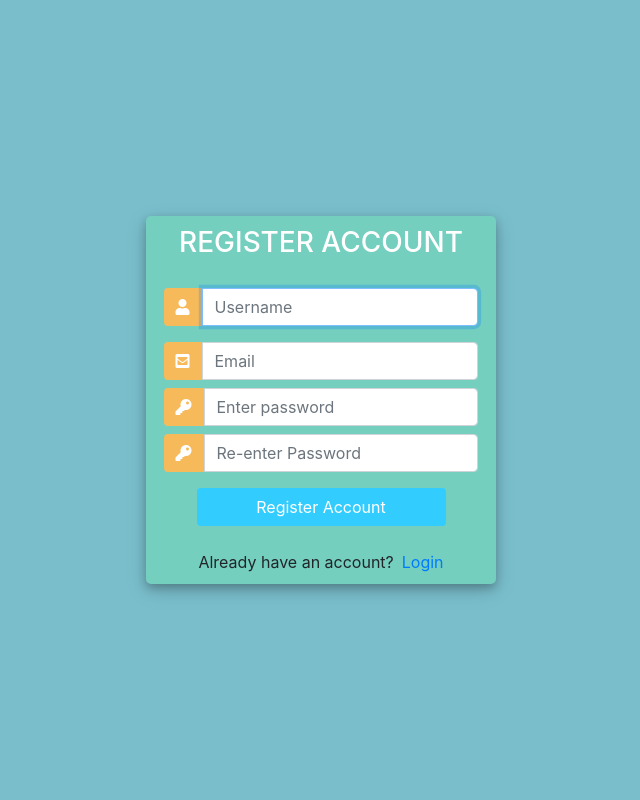
After one commit to AlvinMascrene/CustomerManagement-django, a Django app: page /register/ in a window 1280 px wide. The commit adds this page. Shown: the whole page, without its empty margins (319-959 px from the left). Run offline with Django 3.2, Linux system fonts and the light colour scheme; some libraries are stand-ins or nearby versions.

Commit message:
Added Register and Login pages

```diff
--- a/accounts/forms.py
+++ b/accounts/forms.py
@@ -1,7 +1,16 @@
 from django.forms import ModelForm
+from django.contrib.auth.forms import UserCreationForm
+from django.contrib.auth.models import User
+from django import forms
+
 from .models import Order
 
 class OrderForm(ModelForm):
     class Meta:
         model = Order
         fields = '__all__'
+
+class CreateUserForm(UserCreationForm):
+    class Meta:
+        model = User
+        fields = ['username', 'email', 'password1', 'password2']
--- a/accounts/templates/accounts/dashboard.html
+++ b/accounts/templates/accounts/dashboard.html
@@ -10,7 +10,7 @@
         <h5>CUSTOMERS:
             <hr>
             <div class="card card-body">
-                <a class="btn btn-primary btn-sm btn-block" href="">Create Customer</a>
+                <a class="btn btn-primary btn-sm btn-block" href="{% url 'register' %}">Create Customer</a>
                 <table class="table table-sm">
                     <tr>
                         <th></th>
--- /dev/null
+++ b/accounts/templates/accounts/register.html
@@ -0,0 +1,137 @@
+<!DOCTYPE html>
+<html>
+
+<head>
+	<title>Login</title>
+	<link rel="stylesheet" href="https://stackpath.bootstrapcdn.com/bootstrap/4.1.3/css/bootstrap.min.css" integrity="sha384-MCw98/SFnGE8fJT3GXwEOngsV7Zt27NXFoaoApmYm81iuXoPkFOJwJ8ERdknLPMO" crossorigin="anonymous">
+	<script src="https://ajax.googleapis.com/ajax/libs/jquery/3.3.1/jquery.min.js"></script>
+	<link rel="stylesheet" href="https://use.fontawesome.com/releases/v5.6.1/css/all.css" integrity="sha384-gfdkjb5BdAXd+lj+gudLWI+BXq4IuLW5IT+brZEZsLFm++aCMlF1V92rMkPaX4PP" crossorigin="anonymous">
+
+	<style>
+		body,
+		html {
+			margin: 0;
+			padding: 0;
+			height: 100%;
+			background: #7abecc !important;
+		}
+		.user_card {
+			width: 350px;
+			margin-top: auto;
+			margin-bottom: auto;
+			background: #74cfbf;
+			position: relative;
+			display: flex;
+			justify-content: center;
+			flex-direction: column;
+			padding: 10px;
+			box-shadow: 0 4px 8px 0 rgba(0, 0, 0, 0.2), 0 6px 20px 0 rgba(0, 0, 0, 0.19);
+			-webkit-box-shadow: 0 4px 8px 0 rgba(0, 0, 0, 0.2), 0 6px 20px 0 rgba(0, 0, 0, 0.19);
+			-moz-box-shadow: 0 4px 8px 0 rgba(0, 0, 0, 0.2), 0 6px 20px 0 rgba(0, 0, 0, 0.19);
+			border-radius: 5px;
+
+		}
+
+		.form_container {
+			margin-top: 20px;
+		}
+
+		#form-title{
+			color: #fff;
+		}
+		.login_btn {
+			width: 100%;
+			background: #33ccff !important;
+			color: white !important;
+		}
+		.login_btn:focus {
+			box-shadow: none !important;
+			outline: 0px !important;
+		}
+		.login_container {
+			padding: 0 2rem;
+		}
+		.input-group-text {
+			background: #f7ba5b !important;
+			color: white !important;
+			border: 0 !important;
+			border-radius: 0.25rem 0 0 0.25rem !important;
+		}
+		.input_user,
+		.input_pass:focus {
+			box-shadow: none !important;
+			outline: 0px !important;
+		}
+
+	</style>
+
+</head>
+<body>
+	<div class="container h-100">
+		<div class="d-flex justify-content-center h-100">
+			<div class="user_card">
+				<div class="d-flex justify-content-center">
+					<h3 id="form-title">REGISTER ACCOUNT</h3>
+				</div>
+				<div class="d-flex justify-content-center form_container">
+
+					<form method="POST" action="">
+                        {% csrf_token %}
+						<div class="input-group mb-3">
+							<div class="input-group-append">
+								<span class="input-group-text"><i class="fas fa-user"></i></span>
+							</div>
+							{{ form.username }}
+						</div>
+						<div class="input-group mb-2">
+							<div class="input-group-append">
+								<span class="input-group-text"><i class="fas fa-envelope-square"></i></span>
+							</div>
+							{{ form.email }}
+						</div>
+						<div class="input-group mb-2">
+							<div class="input-group-append">
+								<span class="input-group-text"><i class="fas fa-key"></i></span>
+							</div>
+							{{ form.password1 }}
+						</div>
+						<div class="input-group mb-2">
+							<div class="input-group-append">
+								<span class="input-group-text"><i class="fas fa-key"></i></span>
+							</div>
+							{{ form.password2 }}
+						</div>
+
+				   		<div class="d-flex justify-content-center mt-3 login_container">
+				 			<input class="btn login_btn" type="submit" value="Register Account">
+				   		</div>
+					</form>
+                </div>
+                {{ form.errors }}
+				<div class="mt-4">
+					<div class="d-flex justify-content-center links">
+						Already have an account? <a href="{% url 'login' %}" class="ml-2">Login</a>
+					</div>
+				</div>
+			</div>
+		</div>
+	</div>
+	<script>
+						/* Because i didnt set placeholder values in forms.py they will be set here using vanilla Javascript
+		//We start indexing at one because CSRF_token is considered and input field
+		 */
+
+		//Query All input fields
+		var form_fields = document.getElementsByTagName('input')
+		form_fields[1].placeholder='Username';
+		form_fields[2].placeholder='Email';
+		form_fields[3].placeholder='Enter password';
+		form_fields[4].placeholder='Re-enter Password';
+
+
+		for (var field in form_fields){
+			form_fields[field].className += ' form-control'
+		}
+	</script>
+</body>
+</html>
--- a/accounts/urls.py
+++ b/accounts/urls.py
@@ -6,6 +6,9 @@ from . import views
 urlpatterns = [
     # path('admin/', admin.site.urls),
     path('', views.home, name='home'),
+    path('register/', views.registerPage, name='register'),
+    path('login/', views.loginPage, name='login'),
+    path('logout/', views.logoutUser, name='logout'),
     path('about/', views.contact, name='about'),
     path('products/', views.products, name='products'),
     path('customer/<str:pk_test>/', views.customers, name='customer'),
--- a/accounts/views.py
+++ b/accounts/views.py
@@ -1,11 +1,66 @@
 from django.shortcuts import render, redirect
 from django.http import HttpResponse
+from django.forms import inlineformset_factory
+from django.contrib.auth.forms import UserCreationForm
+from django.contrib import messages
+from django.contrib.auth import authenticate, login, logout
+from django.contrib.auth.decorators import login_required
+
 from .models import *
-from .forms import OrderForm
-from django.forms import inlineformset_factory
+from .forms import OrderForm, CreateUserForm
 from .filters import OrderFilter
+
 # Create your views here.
 
+def registerPage(request):
+    if request.user.is_authenticated :
+        return redirect('home')
+    else :
+        # form = UserCreationForm()
+        form = CreateUserForm()
+        if request.method == 'POST':
+            # form = UserCreationForm(request.POST)
+            form = CreateUserForm(request.POST)
+            if form.is_valid():
+                form.save()
+                user = form.cleaned_data.get('username')
+                messages.success(request, 'Account was created for ' + user)
+                return redirect('login')
+            else :
+                # print('------------this form is not saved------------')
+                print(form)
+
+        else:
+            # print('-----------GET method--------------')
+            pass
+        context = {'form' : form}
+        return render(request, 'accounts/register.html', context)
+
+def loginPage(request):
+    if request.user.is_authenticated :
+        return redirect('home')
+    else :
+        if request.method == 'POST':
+            username = request.POST.get('username')
+            password = request.POST.get('password')
+            # print('-------------',username,'-------------')
+            # print('-------------',password,'-------------')
+            user = authenticate(request, username=username, password=password)
+
+            if user is not None :
+                login(request, user)
+                return redirect('home')
+            else :
+                messages.info(request, 'Username or Password is incorrect')
+
+        context = {}
+        return render(request, 'accounts/login.html', context)
+
+def logoutUser(request):
+    logout(request)
+    return redirect('login')
+
+@login_required(login_url='login')
 def home(request):
     orders = Order.objects.all()
     customers = Customers.objects.all()
@@ -29,10 +84,12 @@ def home(request):
 def contact(request):
     return render(request, 'accounts/about.html')
 
+@login_required(login_url='login')
 def products(request):
     products = Product.objects.all()
     return render(request, 'accounts/products.html', {'products':products})
 
+@login_required(login_url='login')
 def customers(request, pk_test):
     customer = Customers.objects.get(id=pk_test)
     orders = customer.order_set.all()
@@ -49,6 +106,7 @@ def customers(request, pk_test):
         }
     return render(request, 'accounts/customers.html',  context)
 
+@login_required(login_url='login')
 def createOrder(request, pk):
     OrderFormSet = inlineformset_factory(Customers, Order, fields=('product', 'status'), extra=3)
     customer = Customers.objects.get(id=pk)
@@ -66,6 +124,7 @@ def createOrder(request, pk):
     context = {'formset' : formset}
     return render(request, 'accounts/order_form.html', context)
 
+@login_required(login_url='login')
 def updateOrder(request, pk):
     order = Order.objects.get(id=pk)
     form = OrderForm(instance=order)
@@ -79,6 +138,7 @@ def updateOrder(request, pk):
     context = {'form' : form}
     return render(request, 'accounts/order_form.html', context)
 
+@login_required(login_url='login')
 def deleteOrder(request, pk):
     order = Order.objects.get(id=pk)
     if request.method == 'POST' :
```
Also changed, not shown: accounts/templates/accounts/login.html (added, +123 -0 lines), accounts/templates/accounts/navbar.html (+11 -0 lines), db.sqlite3.
